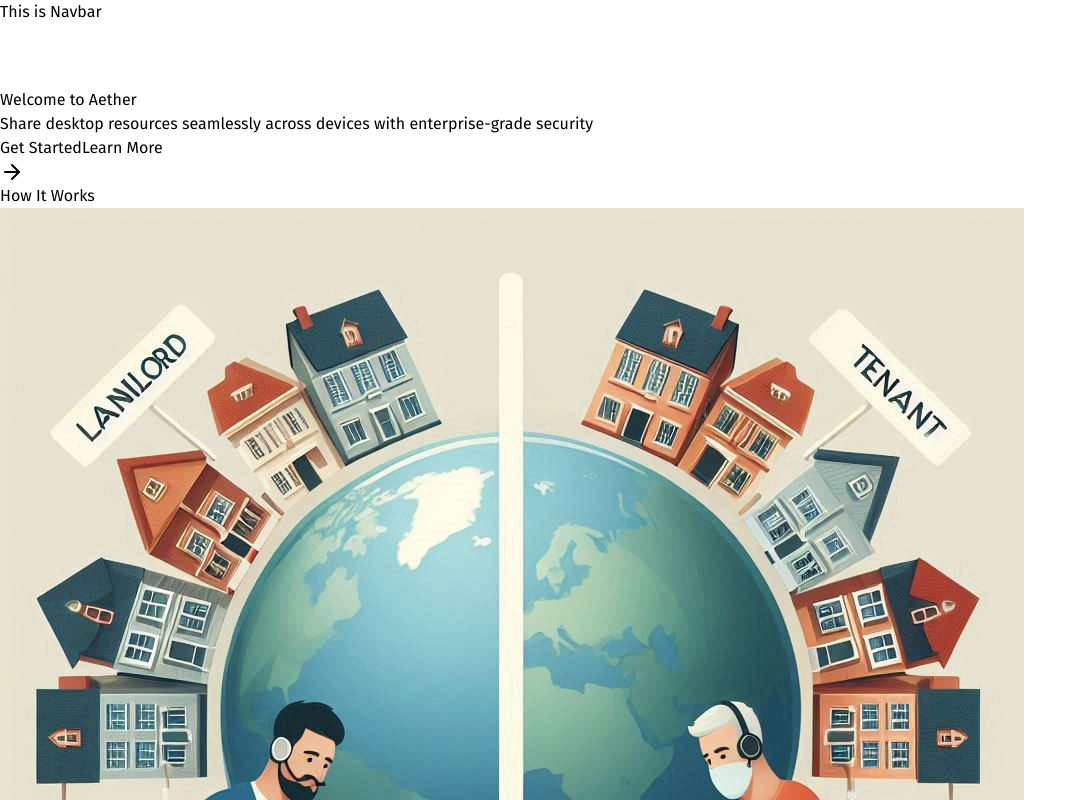
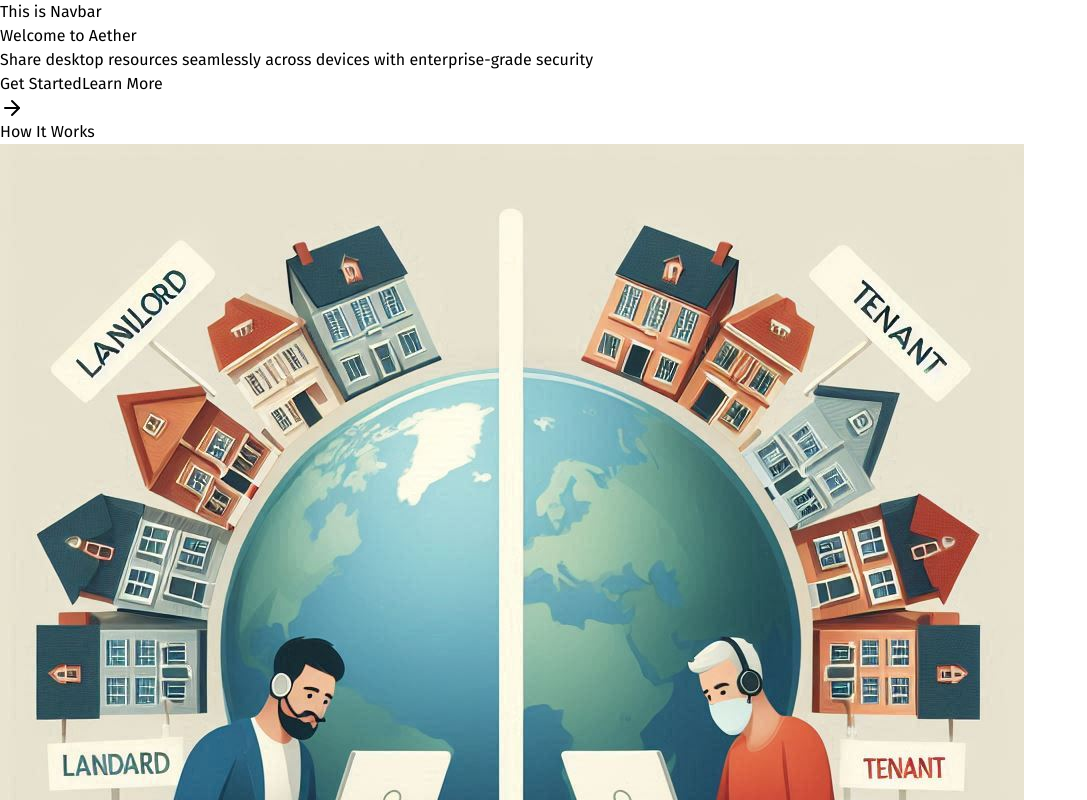
Before and after one commit to the-aether-project/frontend, a Next.js app: page / in a window 1280 px wide. Shown: the top 800 px of the page, without its empty margins (0-1087 px from the left). Built offline with nearby package versions, Linux system fonts and the light colour scheme.

Commit message:
some ui changes

```diff
--- a/src/app/layout.js
+++ b/src/app/layout.js
@@ -1,8 +1,10 @@
+
 import "./globals.css";
 import { fira_sans } from "./ui/fonts";
 import SessionWrapper from "./ui/components/SessionWrapper";
 import Navbar from "./ui/components/Navbar";
 import Footer from "./ui/components/Footer";
+
 export const metadata = {
   title: {
     template: "%s | aether",
@@ -14,15 +16,12 @@ export const metadata = {
 export default function RootLayout({ children }) {
   return (
     <html lang="en">
-      <body
-        className={`${fira_sans.className} antialiased`}
-      >
+      <body className={`${fira_sans.className} antialiased`}>
         {/* <SessionWrapper> */}
           <Navbar />
-          <div className="min-h-screen   bg-[size:20px_20px]"
-            style={{ paddingTop: "var(--navbar-height)" }}>
+          <main className="min-h-screen pt-24 px-4 md:px-6 lg:px-8 bg-[size:20px_20px]">
             {children}
-          </div>
+          </main>
           <Footer />
         {/* </SessionWrapper> */}
       </body>
--- a/src/app/page.js
+++ b/src/app/page.js
@@ -1,10 +1,10 @@
 import { ArrowRight, Monitor, Share2, Shield, Zap, Facebook, Instagram, Linkedin, MessageSquare } from 'lucide-react';
-
+import Link from 'next/link';
 export default function Home() {
   return (
     <div className="min-h-screen bg-gradient-to-b from-gray-50 to-white">
       {/* Hero Section */}
-      <div className="container mx-auto px-4 py-16">
+      <div className="container mx-auto px-4 py-8">
         <div className="text-center space-y-8">
           <h1 className="text-5xl font-bold text-gray-900">Welcome to Aether</h1>
           <p className="text-xl text-gray-600 max-w-2xl mx-auto">
@@ -14,8 +14,8 @@ export default function Home() {
             <button className="px-6 py-2 bg-blue-600 text-white rounded-lg hover:bg-blue-700 flex items-center">
               Get Started <ArrowRight className="ml-2 h-4 w-4" />
             </button>
-            <button className="px-6 py-2 border border-gray-300 rounded-lg hover:bg-gray-50">
-              Learn More
+            <button  className="px-6 py-2 border border-gray-300 rounded-lg hover:bg-gray-50">
+            <Link href={"/about"}>Learn More</Link>
             </button>
           </div>
         </div>
--- a/src/app/ui/components/SessionWrapper.js
+++ b/src/app/ui/components/SessionWrapper.js
@@ -1,10 +1,10 @@
-// "use client"
-// import { SessionProvider } from "next-auth/react"
-// import { Children } from "react"
-// export default function SessionWrapper({children}) {
-//   return (
-//     <SessionProvider >
-//    {children}
-//     </SessionProvider>
-//   )
-// }
+"use client"
+import { SessionProvider } from "next-auth/react"
+
+export default function SessionWrapper({ children, session }) {
+  return (
+    <SessionProvider session={session}>
+      {children}
+    </SessionProvider>
+  )
+}
```
Also changed, not shown: src/app/about/page.js (added, +14 -0 lines).
